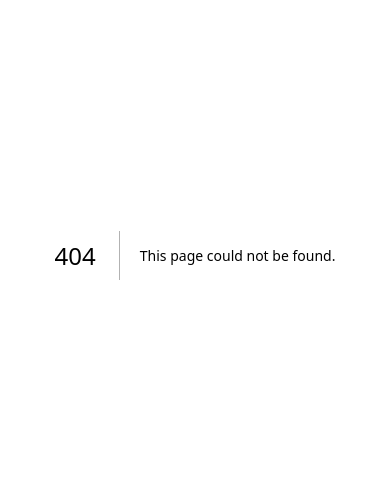
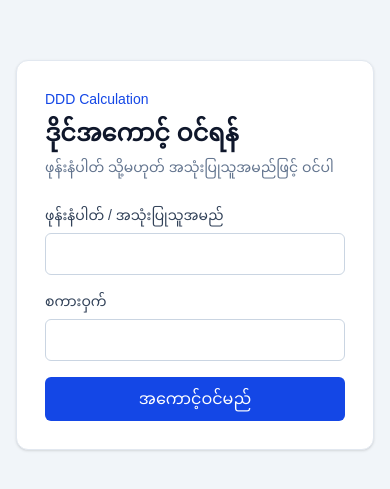
Before and after one commit to BhoneThit-31/DDD_Calculation, a Next.js app: page /login in a window 390 px wide. Before the commit this address had no page. Shown: the part 167-656 px from the top of the page. Built offline with nearby package versions, Linux system fonts and the light colour scheme.

Commit message:
Add phone and username login foundation

```diff
--- /dev/null
+++ b/src/app/login/page.tsx
@@ -0,0 +1,87 @@
+"use client";
+
+import { FormEvent, useState } from "react";
+import { createClient } from "@/lib/supabase/client";
+
+export default function LoginPage() {
+  const [identifier, setIdentifier] = useState("");
+  const [password, setPassword] = useState("");
+  const [error, setError] = useState("");
+  const [loading, setLoading] = useState(false);
+
+  async function handleSubmit(event: FormEvent<HTMLFormElement>) {
+    event.preventDefault();
+    setError("");
+    setLoading(true);
+
+    const supabase = createClient();
+    const { data: phoneData, error: lookupError } = await supabase.rpc(
+      "resolve_login_phone",
+      { identifier },
+    );
+
+    if (lookupError || !phoneData) {
+      setError("ဖုန်းနံပါတ် သို့မဟုတ် အသုံးပြုသူအမည် မတွေ့ပါ။");
+      setLoading(false);
+      return;
+    }
+
+    const { error: signInError } = await supabase.auth.signInWithPassword({
+      phone: phoneData,
+      password,
+    });
+
+    if (signInError) {
+      setError("စကားဝှက် မှားနေပါသည်။");
+      setLoading(false);
+      return;
+    }
+
+    window.location.assign("/");
+  }
+
+  return (
+    <main className="flex min-h-screen items-center justify-center bg-slate-100 px-4 py-10">
+      <section className="w-full max-w-md rounded-xl border border-slate-200 bg-white p-7 shadow-sm">
+        <p className="text-sm font-medium text-blue-700">DDD Calculation</p>
+        <h1 className="mt-2 text-2xl font-bold text-slate-900">ဒိုင်အကောင့် ဝင်ရန်</h1>
+        <p className="mt-2 text-sm text-slate-500">ဖုန်းနံပါတ် သို့မဟုတ် အသုံးပြုသူအမည်ဖြင့် ဝင်ပါ</p>
+
+        <form className="mt-7 space-y-4" onSubmit={handleSubmit}>
+          <label className="block text-sm font-medium text-slate-700">
+            ဖုန်းနံပါတ် / အသုံးပြုသူအမည်
+            <input
+              className="mt-2 w-full rounded-md border border-slate-300 px-3 py-2.5 outline-none transition focus:border-blue-600 focus:ring-2 focus:ring-blue-100"
+              value={identifier}
+              onChange={(event) => setIdentifier(event.target.value)}
+              autoComplete="username"
+              required
+            />
+          </label>
+
+          <label className="block text-sm font-medium text-slate-700">
+            စကားဝှက်
+            <input
+              type="password"
+              className="mt-2 w-full rounded-md border border-slate-300 px-3 py-2.5 outline-none transition focus:border-blue-600 focus:ring-2 focus:ring-blue-100"
+              value={password}
+              onChange={(event) => setPassword(event.target.value)}
+              autoComplete="current-password"
+              required
+            />
+          </label>
+
+          {error && <p className="rounded-md bg-red-50 px-3 py-2 text-sm text-red-700">{error}</p>}
+
+          <button
+            className="w-full rounded-md bg-blue-700 px-4 py-2.5 font-medium text-white transition hover:bg-blue-800 disabled:cursor-not-allowed disabled:opacity-60"
+            type="submit"
+            disabled={loading}
+          >
+            {loading ? "ဝင်နေသည်…" : "အကောင့်ဝင်မည်"}
+          </button>
+        </form>
+      </section>
+    </main>
+  );
+}
--- /dev/null
+++ b/src/middleware.ts
@@ -0,0 +1,30 @@
+import { type NextRequest, NextResponse } from "next/server";
+import { createServerClient } from "@supabase/ssr";
+
+export async function middleware(request: NextRequest) {
+  let response = NextResponse.next({ request });
+
+  const supabase = createServerClient(
+    process.env.NEXT_PUBLIC_SUPABASE_URL!,
+    process.env.NEXT_PUBLIC_SUPABASE_PUBLISHABLE_KEY!,
+    {
+      cookies: {
+        getAll() {
+          return request.cookies.getAll();
+        },
+        setAll(cookiesToSet) {
+          cookiesToSet.forEach(({ name, value }) => request.cookies.set(name, value));
+          response = NextResponse.next({ request });
+          cookiesToSet.forEach(({ name, value, options }) => response.cookies.set(name, value, options));
+        },
+      },
+    },
+  );
+
+  await supabase.auth.getUser();
+  return response;
+}
+
+export const config = {
+  matcher: ["/((?!_next/static|_next/image|favicon.ico|.*\\.(?:svg|png|jpg|jpeg|gif|webp)$).*)"],
+};
```
Also changed, not shown: 1 other file (tests, documents, lock files or other folders).
